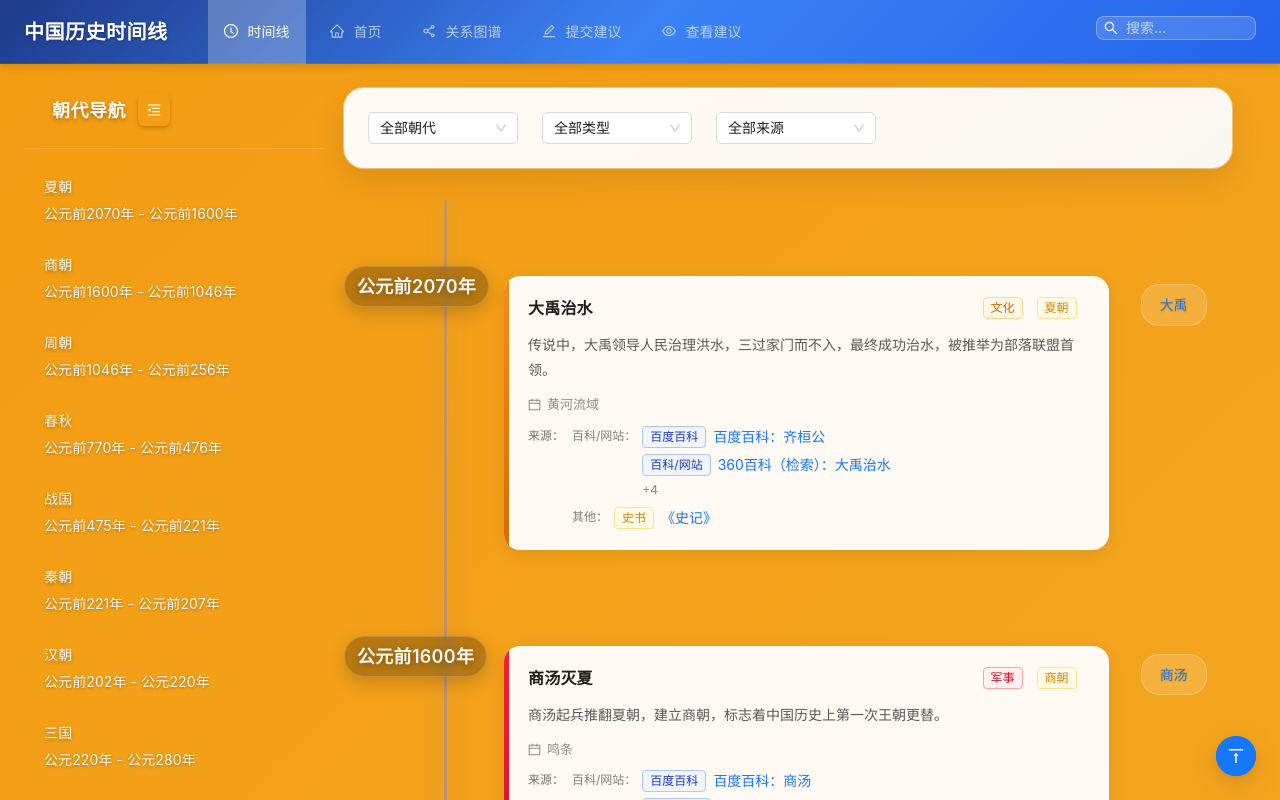
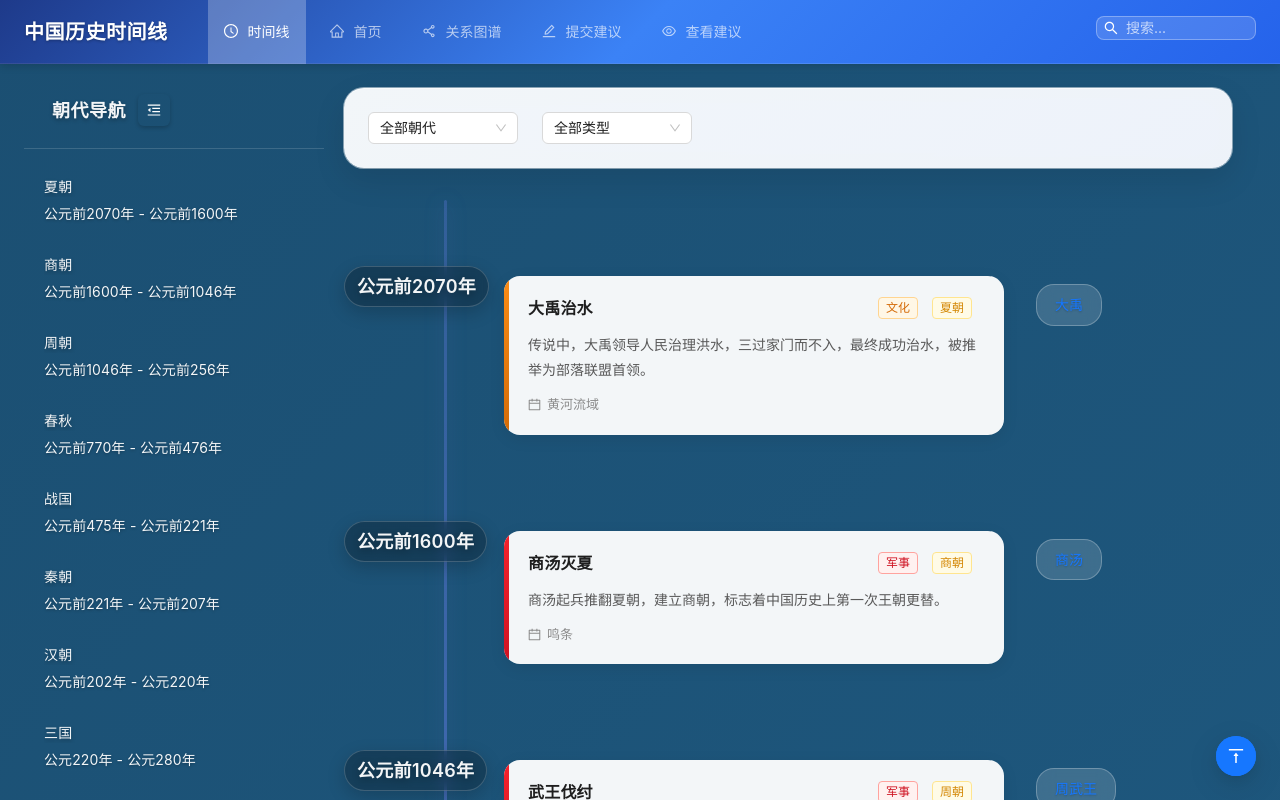
Before and after one commit to chengms/HistoricalThreads, a React (Vite) app in the folder frontend/: page / in a window 1280 px wide. Shown: the top 800 px of the page. Built offline with nearby package versions, Linux system fonts and the light colour scheme.

Commit message:
chore(ui): hide sources in timeline and show one confirm link in detail

```diff
--- a/frontend/src/pages/Detail/index.tsx
+++ b/frontend/src/pages/Detail/index.tsx
@@ -23,12 +23,47 @@
   meta?: string
 }
 
+function pickConfirmItem(items: SourceItem[]): SourceItem | null {
+  if (!items.length) return null
+
+  const score = (it: SourceItem): number => {
+    const s = it.source
+    const url = (s.url || '').toLowerCase()
+    // 优先“百科类确认”链接（国内外都可）
+    if (s.sourceType === 'authoritative_website' && url.includes('baike.baidu.com')) return 1000
+    if (s.sourceType === 'authoritative_website' && url.includes('baike.sogou.com')) return 950
+    if (s.sourceType === 'authoritative_website' && url.includes('baike.so.com')) return 930
+    if (s.sourceType === 'authoritative_website' && url.includes('zh.wikipedia.org')) return 900
+    if (s.sourceType === 'authoritative_website' && url.includes('wikipedia.org')) return 880
+    if (s.sourceType === 'authoritative_website' && url.includes('britannica.com')) return 860
+    if (s.sourceType === 'authoritative_website' && url.includes('wikidata.org')) return 840
+    if (s.sourceType === 'authoritative_website') return 820
+    // 其次教材/史书等
+    if (s.sourceType === 'textbook') return 700
+    if (s.sourceType === 'official_history') return 650
+    return 500
+  }
+
+  let best = items[0]
+  let bestScore = score(best)
+  for (const it of items.slice(1)) {
+    const sc = score(it)
+    if (sc > bestScore) {
+      best = it
+      bestScore = sc
+    }
+  }
+  return best
+}
+
 function getWebsiteLabel(url?: string) {
   const u = (url || '').toLowerCase()
   if (u.includes('baike.baidu.com')) return '百度百科'
   if (u.includes('baike.sogou.com')) return '搜狗百科'
+  if (u.includes('baike.so.com')) return '360百科'
   if (u.includes('wikipedia.org')) return '维基百科'
   if (u.includes('britannica.com')) return '大英百科'
+  if (u.includes('wikidata.org')) return 'Wikidata'
   return '百科/网站'
 }
 
@@ -64,17 +99,6 @@
     if (!byId.has(s.id)) byId.set(s.id, { sourceId: s.id, source: s })
   }
   return [...byId.values()]
-}
-
-function groupSourceItems(items: SourceItem[]) {
-  const textbook = items.filter(it => it.source.sourceType === 'textbook')
-  const website = items.filter(it => it.source.sourceType === 'authoritative_website')
-  const other = items.filter(it => it.source.sourceType !== 'textbook' && it.source.sourceType !== 'authoritative_website')
-  return [
-    { key: 'textbook', label: '教材', items: textbook },
-    { key: 'website', label: '百科/网站', items: website },
-    { key: 'other', label: '其他', items: other },
-  ].filter(g => g.items.length > 0)
 }
 
 export default function DetailPage() {
@@ -298,24 +322,17 @@
             {/* 信息来源（优先 citations，兼容 sources） */}
             {(((data as Event).citations && (data as Event).citations!.length > 0) || ((data as Event).sources && (data as Event).sources!.length > 0)) && (
               <>
-                <Title level={4}>信息来源</Title>
-                <Space direction="vertical" size="small" style={{ width: '100%' }}>
-                  {groupSourceItems(buildSourceItems((data as Event).citations || [], (data as Event).sources || [])).map(g => (
-                    <div key={`event-sources-${g.key}`}>
-                      <div style={{ marginBottom: 6 }}>
-                        <Tag color="default" style={{ margin: 0 }}>{g.label}</Tag>
-                        <span className="text-gray-500 ml-2">（{g.items.length}）</span>
-                      </div>
-                      <List
-                        size="small"
-                        dataSource={g.items.slice(0, 6)}
-                        renderItem={(it) => {
+                <Title level={4}>确认信息</Title>
+                {(() => {
+                  const items = buildSourceItems((data as Event).citations || [], (data as Event).sources || [])
+                  const it = pickConfirmItem(items)
+                  if (!it) return null
                   const source = it.source
                   const badge = getSourceBadge(source)
                   return (
-                            <List.Item>
-                              <Tag color={badge.color} style={{ margin: 0, marginRight: 8 }}>{badge.text}</Tag>
-                              <LinkOutlined className="mr-2" />
+                    <div style={{ display: 'flex', alignItems: 'center', gap: 8, flexWrap: 'wrap' }}>
+                      <Tag color={badge.color} style={{ margin: 0 }}>{badge.text}</Tag>
+                      <LinkOutlined />
                       {source.url ? (
                         <a href={source.url} target="_blank" rel="noopener noreferrer">
                           {source.title}
@@ -324,21 +341,11 @@
                         <span>{source.title}</span>
                       )}
                       {source.author && (
-                                <span className="text-gray-500 ml-2">（{source.author}）</span>
-                              )}
-                              {it.meta && (
-                                <span className="text-gray-500 ml-2">{it.meta}</span>
-                              )}
-                            </List.Item>
-                          )
-                        }}
-                      />
-                      {g.items.length > 6 && (
-                        <div className="text-gray-500" style={{ fontSize: 12, marginTop: 4 }}>+{g.items.length - 6}</div>
+                        <span className="text-gray-500">（{source.author}）</span>
                       )}
                     </div>
-                  ))}
-                </Space>
+                  )
+                })()}
               </>
             )}
           </Space>
@@ -461,21 +468,13 @@
                       )}
 
                       {(() => {
-                        const citations = (event.citations || []) as Citation[]
-                        const sources = (event.sources || []) as any[]
-                        const items = citations.length
-                          ? citations
-                          : sources.map(s => ({ sourceId: s.id, source: s } as Citation))
-
-                        if (!items.length) return null
-
-                        const first = items[0]
-                        const source = first.source
-                        if (!source) return null
-
+                        const items = buildSourceItems((event.citations || []) as Citation[], (event.sources || []) as any[])
+                        const it = pickConfirmItem(items)
+                        if (!it) return null
+                        const source = it.source
                         return (
                           <div style={{ marginTop: 8, display: 'flex', alignItems: 'center', gap: 8, flexWrap: 'wrap' }}>
-                            <span className="text-gray-500" style={{ fontSize: 12 }}>引用：</span>
+                            <span className="text-gray-500" style={{ fontSize: 12 }}>确认：</span>
                             {source.url ? (
                               <a
                                 href={source.url}
@@ -489,10 +488,6 @@
                               </a>
                             ) : (
                               <span className="text-gray-700" style={{ fontSize: 12 }}>{source.title}</span>
-                            )}
-                            <span className="text-gray-500" style={{ fontSize: 12 }}>{renderCitationMeta(first)}</span>
-                            {items.length > 1 && (
-                              <span className="text-gray-500" style={{ fontSize: 12 }}>+{items.length - 1}</span>
                             )}
                           </div>
                         )
@@ -558,24 +553,17 @@
           {/* 信息来源（优先 citations，兼容 sources） */}
           {(((data as Person).citations && (data as Person).citations!.length > 0) || ((data as Person).sources && (data as Person).sources!.length > 0)) && (
             <>
-              <Title level={4}>信息来源</Title>
-              <Space direction="vertical" size="small" style={{ width: '100%' }}>
-                {groupSourceItems(buildSourceItems((data as Person).citations || [], (data as Person).sources || [])).map(g => (
-                  <div key={`person-sources-${g.key}`}>
-                    <div style={{ marginBottom: 6 }}>
-                      <Tag color="default" style={{ margin: 0 }}>{g.label}</Tag>
-                      <span className="text-gray-500 ml-2">（{g.items.length}）</span>
-                    </div>
-                    <List
-                      size="small"
-                      dataSource={g.items.slice(0, 6)}
-                      renderItem={(it) => {
+              <Title level={4}>确认信息</Title>
+              {(() => {
+                const items = buildSourceItems((data as Person).citations || [], (data as Person).sources || [])
+                const it = pickConfirmItem(items)
+                if (!it) return null
                 const source = it.source
                 const badge = getSourceBadge(source)
                 return (
-                          <List.Item>
-                            <Tag color={badge.color} style={{ margin: 0, marginRight: 8 }}>{badge.text}</Tag>
-                            <LinkOutlined className="mr-2" />
+                  <div style={{ display: 'flex', alignItems: 'center', gap: 8, flexWrap: 'wrap' }}>
+                    <Tag color={badge.color} style={{ margin: 0 }}>{badge.text}</Tag>
+                    <LinkOutlined />
                     {source.url ? (
                       <a href={source.url} target="_blank" rel="noopener noreferrer">
                         {source.title}
@@ -584,21 +572,11 @@
                       <span>{source.title}</span>
                     )}
                     {source.author && (
-                              <span className="text-gray-500 ml-2">（{source.author}）</span>
-                            )}
-                            {it.meta && (
-                              <span className="text-gray-500 ml-2">{it.meta}</span>
-                            )}
-                          </List.Item>
-                        )
-                      }}
-                    />
-                    {g.items.length > 6 && (
-                      <div className="text-gray-500" style={{ fontSize: 12, marginTop: 4 }}>+{g.items.length - 6}</div>
+                      <span className="text-gray-500">（{source.author}）</span>
                     )}
                   </div>
-                ))}
-              </Space>
+                )
+              })()}
             </>
           )}
         </Card>
--- a/frontend/src/pages/Timeline/index.tsx
+++ b/frontend/src/pages/Timeline/index.tsx
@@ -3,7 +3,7 @@
 import { CalendarOutlined, VerticalAlignTopOutlined, MenuFoldOutlined, MenuUnfoldOutlined } from '@ant-design/icons'
 import { useNavigate } from 'react-router-dom'
 import { loadEvents, loadDynasties } from '@/services/dataLoader'
-import type { Citation, Dynasty, Event, Person, Source } from '@/types'
+import type { Dynasty, Event, Person } from '@/types'
 import '@/styles/timeline.css'
 
 const { Title } = Typography
@@ -50,21 +50,11 @@
 // 默认背景色
 const defaultGradient = { start: '#667eea', end: '#764ba2', name: '默认紫蓝' }
 
-type CitationLike = {
-  sourceId: number
-  source?: Source
-  chapter?: string
-  page?: string
-  line?: string
-  note?: string
-}
-
 export default function TimelinePage() {
   const navigate = useNavigate()
   const timelineContainerRef = useRef<HTMLDivElement>(null)
   const [dynasty, setDynasty] = useState<string>('all')
   const [eventType, setEventType] = useState<string>('all')
-  const [citationStatus, setCitationStatus] = useState<string>('all') // all | has
   const [events, setEvents] = useState<Event[]>([])
   const [dynasties, setDynasties] = useState<Dynasty[]>([])
   const [loading, setLoading] = useState(true)
@@ -87,43 +77,7 @@
   const [isSidebarFloating, setIsSidebarFloating] = useState(false)
   const EVENTS_THRESHOLD = 5 // 事件数量阈值，少于此数量时自动折叠
 
-  const formatCitationMeta = (c: CitationLike) => {
-    const parts: string[] = []
-    if (c.chapter) parts.push(`章节：${c.chapter}`)
-    // 页码/行号会随教材版本变动：默认不展示
-    if (c.note && c.note !== '待补页码') parts.push(c.note)
-    return parts.length ? `（${parts.join('；')}）` : ''
-  }
-
-  const getWebsiteLabel = (url?: string) => {
-    const u = (url || '').toLowerCase()
-    if (u.includes('baike.baidu.com')) return '百度百科'
-    if (u.includes('baike.sogou.com')) return '搜狗百科'
-    if (u.includes('wikipedia.org')) return '维基百科'
-    if (u.includes('britannica.com')) return '大英百科'
-    return '百科/网站'
-  }
-
-  const getSourceBadge = (source: Source): { text: string; color: string } => {
-    switch (source.sourceType) {
-      case 'textbook':
-        return { text: '教材', color: 'green' }
-      case 'authoritative_website':
-        return { text: getWebsiteLabel(source.url), color: 'geekblue' }
-      case 'official_history':
-        return { text: '史书', color: 'gold' }
-      case 'archive':
-        return { text: '档案', color: 'default' }
-      case 'museum':
-        return { text: '博物馆', color: 'cyan' }
-      case 'research_paper':
-        return { text: '论文', color: 'purple' }
-      case 'academic_book':
-        return { text: '书籍', color: 'volcano' }
-      default:
-        return { text: '来源', color: 'default' }
-    }
-  }
+  // Timeline 页面不展示引用/来源，避免信息噪音（详情页提供“确认信息”即可）
 
   // 初始化响应式状态（仅在客户端）
   useEffect(() => {
@@ -326,20 +280,12 @@
         filtered = filtered.filter(e => e.eventType === eventType)
       }
 
-      if (citationStatus === 'has') {
-        filtered = filtered.filter(e => {
-          const c = ((e.citations || []) as Citation[]).length
-          const s = (e.sources || []).length
-          return c + s > 0
-        })
-      }
-
       // 按年份排序
       filtered.sort((a, b) => a.eventYear - b.eventYear)
       setEvents(filtered)
     }
     filterEvents()
-  }, [dynasty, eventType, citationStatus])
+  }, [dynasty, eventType])
 
   // 按年份分组事件
   const groupEventsByYear = () => {
@@ -616,15 +562,6 @@
               { label: '改革', value: 'reform' },
             ]}
           />
-          <Select
-            style={{ width: 160 }}
-            value={citationStatus}
-            onChange={setCitationStatus}
-            options={[
-              { label: '全部来源', value: 'all' },
-              { label: '已有来源', value: 'has' },
-            ]}
-          />
         </Space>
       </Card>
 
@@ -791,77 +728,7 @@
                           </div>
                         )}
 
-                        {(() => {
-                          const citations = (event.citations || []) as Citation[]
-                          const sources = (event.sources || []) as Source[]
-
-                          const bySourceId = new Map<number, CitationLike>()
-                          // citations 优先提供 meta，但 sources 也要展示（百科/网站等）
-                          for (const c of citations) {
-                            if (c?.sourceId && c.source) bySourceId.set(c.sourceId, { ...c, sourceId: c.sourceId, source: c.source })
-                          }
-                          for (const s of sources) {
-                            if (!s?.id) continue
-                            if (!bySourceId.has(s.id)) bySourceId.set(s.id, { sourceId: s.id, source: s })
-                          }
-
-                          const allItems = [...bySourceId.values()].filter(it => !!it.source)
-                          if (!allItems.length) return null
-
-                          const textbookItems = allItems.filter(it => it.source?.sourceType === 'textbook')
-                          const websiteItems = allItems.filter(it => it.source?.sourceType === 'authoritative_website')
-                          const otherItems = allItems.filter(it => it.source?.sourceType !== 'textbook' && it.source?.sourceType !== 'authoritative_website')
-
-                          const groups: Array<{ key: string; label: string; items: CitationLike[] }> = [
-                            { key: 'textbook', label: '教材', items: textbookItems },
-                            { key: 'website', label: '百科/网站', items: websiteItems },
-                            { key: 'other', label: '其他', items: otherItems },
-                          ].filter(g => g.items.length > 0)
-
-                          return (
-                            <div className="event-citations">
-                              <div className="event-citations-label">来源：</div>
-                              <div className="event-citations-list">
-                                {groups.map(g => {
-                                  const visible = g.items.slice(0, 2)
-                                  const hidden = Math.max(0, g.items.length - visible.length)
-                                  return (
-                                    <div key={`${event.id}-${g.key}`} className="event-citations-group">
-                                      <span className="event-citations-group-label">{g.label}：</span>
-                                      <div className="event-citations-group-items">
-                                        {visible.map((c) => {
-                                          const source = c.source
-                                          if (!source) return null
-                                          const badge = getSourceBadge(source)
-                                          return (
-                                            <div key={`${event.id}-${g.key}-${c.sourceId}`} className="citation-item">
-                                              <Tag color={badge.color} className="citation-tag">{badge.text}</Tag>
-                                              <Button
-                                                type="link"
-                                                size="small"
-                                                className="citation-link"
-                                                onClick={(e) => {
-                                                  e.stopPropagation()
-                                                  if (source.url) window.open(source.url, '_blank', 'noopener,noreferrer')
-                                                }}
-                                              >
-                                                {source.title}
-                                              </Button>
-                                              <span className="citation-meta">{formatCitationMeta(c)}</span>
-                                            </div>
-                                          )
-                                        })}
-                                        {hidden > 0 && (
-                                          <span className="citation-more">+{hidden}</span>
-                                        )}
-                                      </div>
-                                    </div>
-                                  )
-                                })}
-                              </div>
-                            </div>
-                          )
-                        })()}
+                        {/* Timeline 不展示来源/引用；详情页提供“确认信息”即可 */}
                       </Card>
                     ))}
                   </div>
```
Lines whose indentation alone changed are shown as unchanged.
